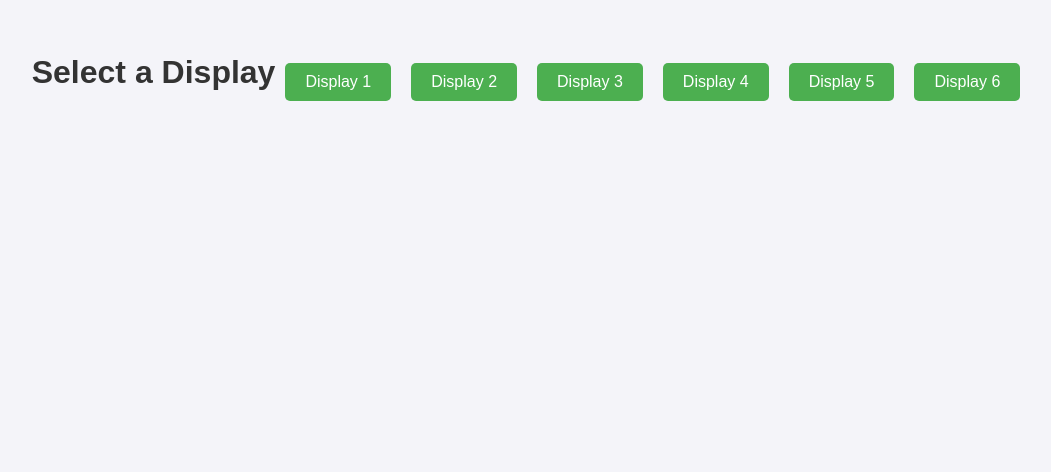
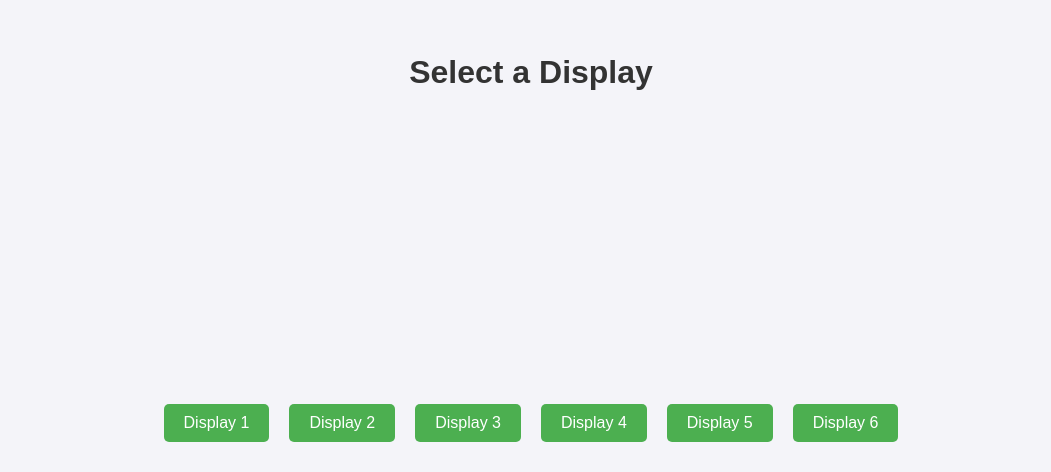
Before and after one commit to reviveit/dehartstaging, a website: page public/index.html in a window 1280 px wide. Shown: the part 328-800 px from the top of the page, without its empty margins (109-1160 px from the left). Drawn offline with Linux system fonts and the light colour scheme.

Commit message:
css updates

```diff
--- a/public/styles.css
+++ b/public/styles.css
@@ -48,13 +48,18 @@ body, html {
     border: 1px solid #ccc; /* Light grey border around the content */
     box-shadow: 0 2px 15px rgba(0,0,0,0.1); /* Subtle shadow for depth */
     transition: font-size 0.3s ease; /* Smooth transition for font-size changes */
+    text-align: center;
 }
 
 .button-container {
+    position: fixed; /* Fixes the position relative to the viewport */
+    bottom: 20px; /* 20px from the bottom */
+    left: 0;
+    right: 0;
     display: flex;
-    flex-wrap: wrap;
-    justify-content: center;
+    justify-content: center; /* Centers the button horizontally */
     margin-top: 20px;
+    z-index: 1000; /* Ensures it stays above other content */
 }
 
 button {
```
